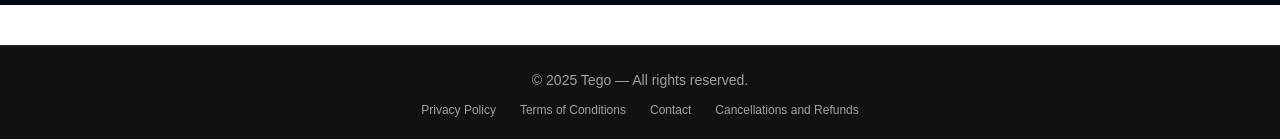
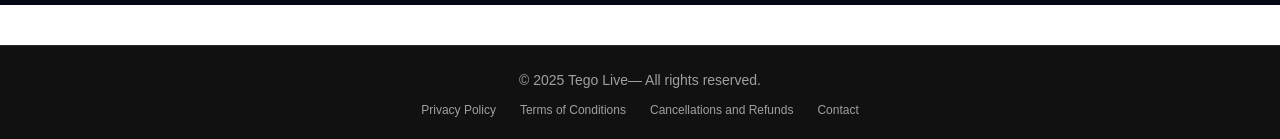
Before and after one commit to nsnrfuture/test-2-livestream, a Next.js app: page / in a window 1280 px wide. Shown: the part 1062-1201 px from the top of the page. Built offline with nearby package versions, Linux system fonts and the light colour scheme; no server answers.

Commit message:
contact page and term page 2

```diff
--- a/src/components/common/TegoFooter.tsx
+++ b/src/components/common/TegoFooter.tsx
@@ -1,14 +1,14 @@
 export default function TegoFooter() {
   return (
     <footer className="bg-[#111] border-t border-white/10 mt-10 py-6 px-6 md:px-10 text-center text-white/60 text-sm">
-      <p>© {new Date().getFullYear()} Tego — All rights reserved.</p>
+      <p>© {new Date().getFullYear()} Tego Live— All rights reserved.</p>
 
       <div className="mt-3 flex justify-center gap-6 text-xs">
         <a href="/privacy-policy
         " className="hover:text-white transition">Privacy Policy</a>
         <a href="/terms-and-conditions" className="hover:text-white transition">Terms of Conditions</a>
+        <a href="/cancellations-and-refunds" className="hover:text-white transition">Cancellations and Refunds</a>
         <a href="/contact" className="hover:text-white transition">Contact</a>
-        <a href="/cancellations-and-refunds" className="hover:text-white transition">Cancellations and Refunds</a>
       </div>
     </footer>
   );
```
